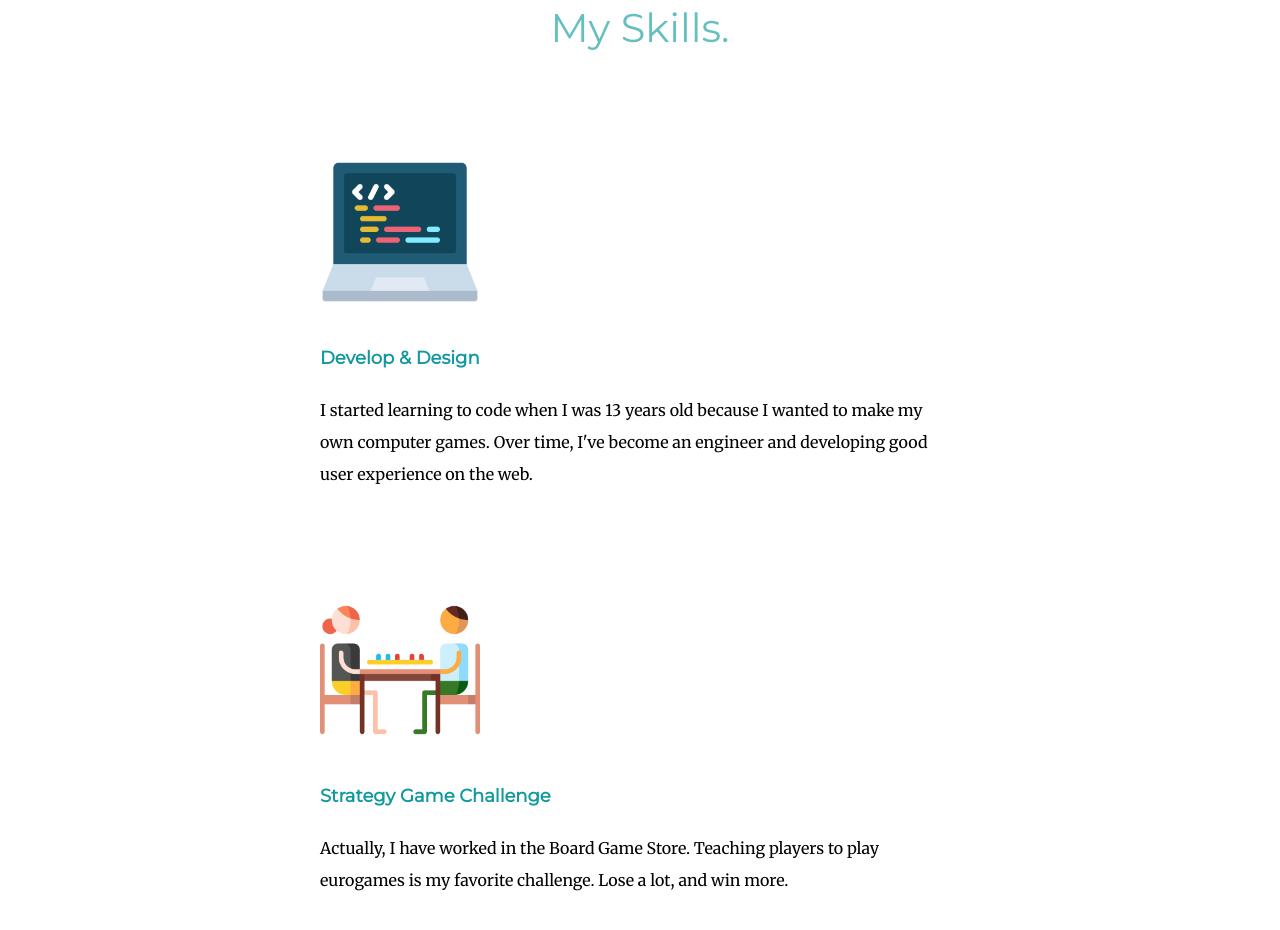
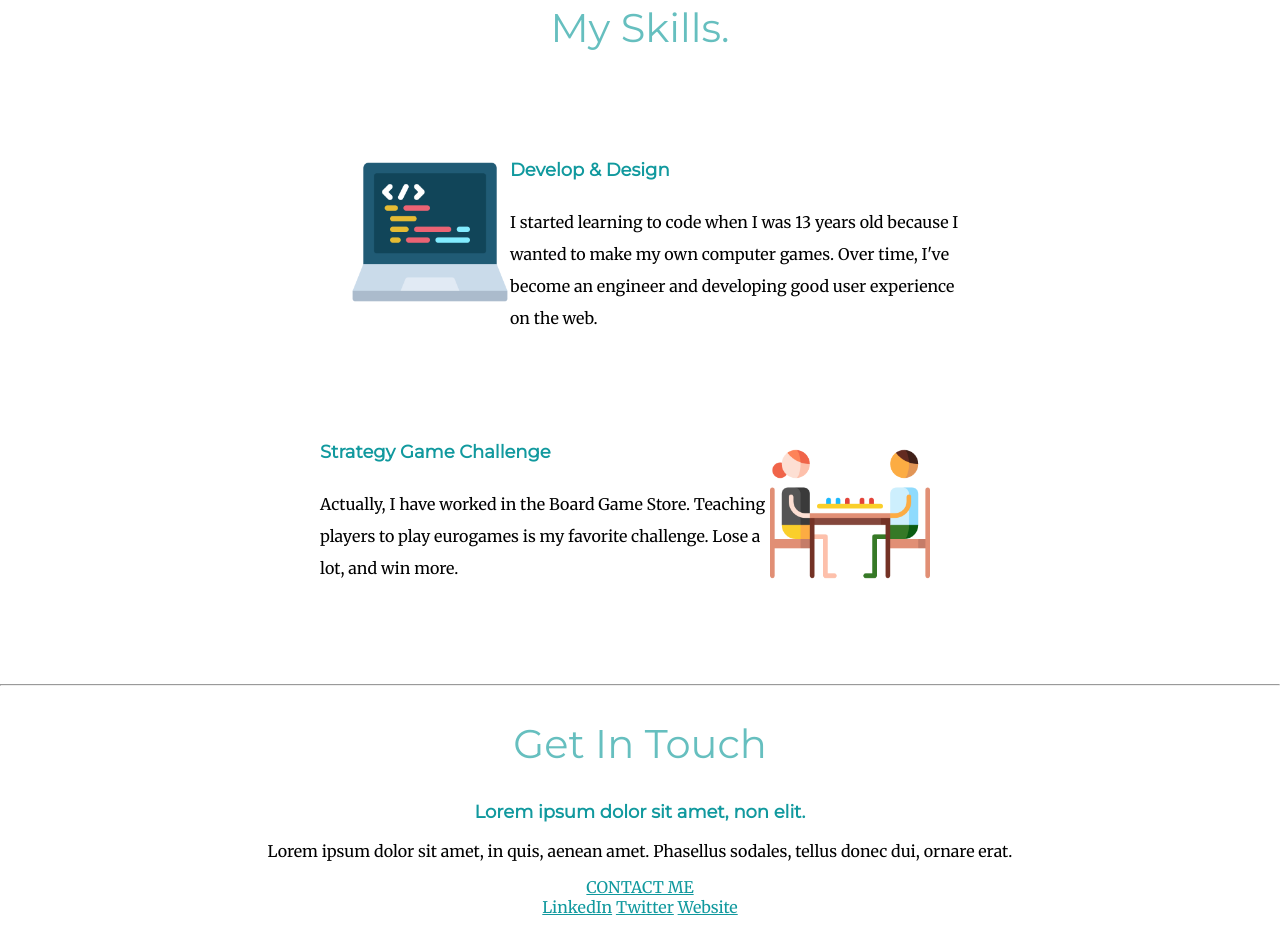
Before and after one commit to blp100/CssWork, a plain HTML site: page index.html in a window 1280 px wide. Shown: the part 940-1870 px from the top of the page. Drawn offline with Linux system fonts and the light colour scheme.

Commit message:
Update style.css

```diff
--- a/css/style.css
+++ b/css/style.css
@@ -50,9 +50,11 @@ a{
 }
 .programmer-image{
     width: 25%;
-    height: 25%;
+    float: left;
+    margin-left: 30px;
 }
 .boardgamer-image{
     width: 25%;
-    height: 25%;
+    float: right;
+    margin-right: 30px;
 }
```
